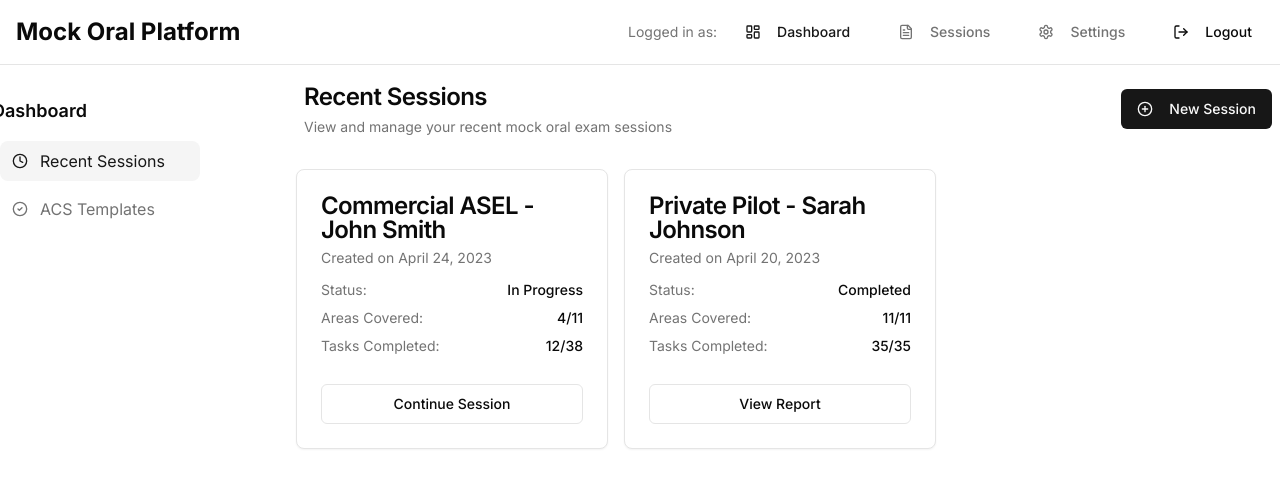
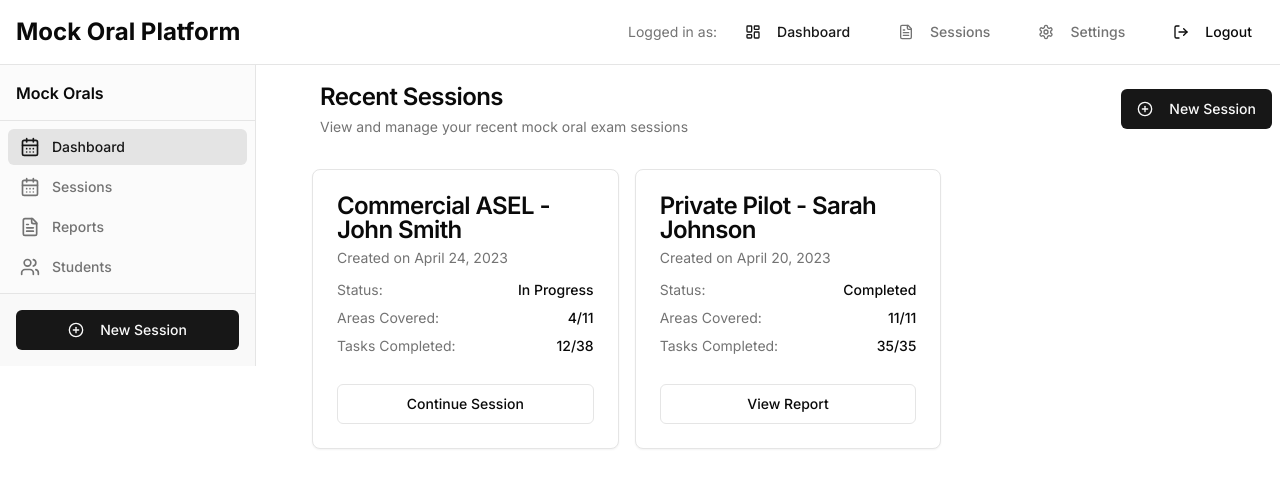
Before and after one commit to PlenipotentiaryFounder/Mock_Orals, a Next.js app: page /dashboard in a window 1280 px wide. Shown: the top 488 px of the page. Built offline with nearby package versions, Linux system fonts and the light colour scheme; sample sign-in values are in the browser's storage.

Commit message:
feat: Integrate AcsSidebar and add Students page

```diff
--- a/app/dashboard/layout.tsx
+++ b/app/dashboard/layout.tsx
@@ -4,6 +4,7 @@ import type React from "react"
 import { useEffect, useState } from "react"
 import { useRouter } from "next/navigation"
 import { DashboardNav } from "@/components/dashboard-nav"
+import { AcsSidebar } from "@/components/acs-sidebar"
 
 export default function DashboardLayout({
   children,
@@ -54,7 +55,8 @@ export default function DashboardLayout({
           </div>
         </div>
       </header>
-      <div className="container flex-1 items-start md:grid md:grid-cols-[220px_1fr] md:gap-6 lg:grid-cols-[240px_1fr] lg:gap-10">
+      <div className="container flex flex-1 items-start md:grid md:grid-cols-[256px_1fr] md:gap-6 lg:gap-10">
+        <AcsSidebar />
         {children}
       </div>
     </div>
--- a/app/dashboard/page.tsx
+++ b/app/dashboard/page.tsx
@@ -6,31 +6,6 @@ import { PlusCircle, Clock, CheckCircle2 } from "lucide-react"
 export default function DashboardPage() {
   return (
     <>
-      <aside className="fixed top-16 z-30 -ml-2 hidden h-[calc(100vh-4rem)] w-full shrink-0 md:sticky md:block">
-        <div className="h-full py-6 pr-6 lg:py-8">
-          <div className="flex h-full flex-col gap-4">
-            <div className="flex items-center gap-2">
-              <h2 className="text-lg font-semibold">Dashboard</h2>
-            </div>
-            <nav className="grid gap-2 px-2">
-              <Link
-                href="/dashboard"
-                className="flex items-center gap-3 rounded-lg bg-accent px-3 py-2 text-accent-foreground"
-              >
-                <Clock className="h-4 w-4" />
-                <span>Recent Sessions</span>
-              </Link>
-              <Link
-                href="/templates"
-                className="flex items-center gap-3 rounded-lg px-3 py-2 text-muted-foreground hover:text-foreground"
-              >
-                <CheckCircle2 className="h-4 w-4" />
-                <span>ACS Templates</span>
-              </Link>
-            </nav>
-          </div>
-        </div>
-      </aside>
       <main className="flex w-full flex-col overflow-hidden">
         <div className="flex items-center justify-between px-2">
           <div className="space-y-1 p-4">
--- /dev/null
+++ b/app/students/page.tsx
@@ -0,0 +1,96 @@
+"use client"
+
+import { useEffect, useState } from "react"
+import { useRouter } from "next/navigation"
+import { getStudentsByUserId, type StudentData } from "@/lib/supabase/data-fetchers"
+import { Card, CardHeader, CardTitle, CardDescription, CardContent } from "@/components/ui/card"
+import { Button } from "@/components/ui/button"
+import Link from "next/link"
+import { PlusCircle } from "lucide-react"
+
+export default function StudentsPage() {
+  const router = useRouter()
+  const [students, setStudents] = useState<StudentData[]>([])
+  const [loading, setLoading] = useState(true)
+  const [error, setError] = useState<string | null>(null)
+
+  useEffect(() => {
+    const fetchStudents = async () => {
+      setLoading(true)
+      setError(null)
+
+      // Get user ID from localStorage
+      const storedUser = localStorage.getItem("mockOralUser")
+      if (!storedUser) {
+        router.push("/") // Redirect to login if not logged in
+        return
+      }
+
+      try {
+        const user = JSON.parse(storedUser)
+        if (!user || !user.id) {
+          throw new Error("User ID not found in local storage.")
+        }
+
+        const fetchedStudents = await getStudentsByUserId(user.id)
+        setStudents(fetchedStudents)
+      } catch (err: any) {
+        console.error("Error fetching students or parsing user data:", err)
+        setError(err.message || "Failed to load students.")
+        // Optionally redirect on error or show message
+        // router.push('/');
+      } finally {
+        setLoading(false)
+      }
+    }
+
+    fetchStudents()
+  }, [router])
+
+  return (
+    <main className="flex w-full flex-col overflow-hidden">
+      <div className="flex items-center justify-between px-2">
+        <div className="space-y-1 p-4">
+          <h2 className="text-2xl font-semibold tracking-tight">Manage Students</h2>
+          <p className="text-sm text-muted-foreground">View and manage your student records.</p>
+        </div>
+        <div className="ml-auto flex items-center gap-2">
+          {/* Link to a future 'add student' page/modal */}
+          <Button disabled> {/* Disabled for now */}
+            <PlusCircle className="mr-2 h-4 w-4" />
+            Add Student
+          </Button>
+        </div>
+      </div>
+
+      {loading && <div className="p-4 text-center">Loading students...</div>}
+      {error && <div className="p-4 text-center text-red-600">Error: {error}</div>}
+
+      {!loading && !error && (
+        <div className="grid gap-4 p-4 md:grid-cols-2 lg:grid-cols-3">
+          {students.length > 0 ? (
+            students.map((student) => (
+              <Card key={student.id}>
+                <CardHeader>
+                  <CardTitle>{student.full_name}</CardTitle>
+                  {student.email && <CardDescription>{student.email}</CardDescription>}
+                </CardHeader>
+                <CardContent>
+                  <p className="text-sm text-muted-foreground">
+                    Added on: {new Date(student.created_at).toLocaleDateString()}
+                  </p>
+                  {/* Add more student details or actions here */}
+                </CardContent>
+                {/* Optional CardFooter for actions like 'View Sessions' or 'Edit' */}
+              </Card>
+            ))
+          ) : (
+            <div className="col-span-full p-4 text-center text-muted-foreground">
+              No students found. Add your first student to get started.
+            </div>
+          )}
+        </div>
+      )}
+    </main>
+  )
+}
--- a/components/acs-sidebar.tsx
+++ b/components/acs-sidebar.tsx
@@ -1,100 +1,72 @@
 "use client"
 
-import { useEffect, useState } from "react"
-import { ChevronDown, ChevronRight, CheckCircle2 } from "lucide-react"
+import Link from "next/link"
+import { usePathname } from "next/navigation"
 import { cn } from "@/lib/utils"
-import { getAcsSidebarData } from "@/lib/supabase/data-fetchers"
+import { Button } from "@/components/ui/button"
+import { CalendarDays, FileText, PlusCircle, Users } from "lucide-react"
 
-interface AcsSidebarProps {
-  onTaskSelect: (task: any, area: any) => void
-  sessionId: string
-}
+export function AcsSidebar() {
+  const pathname = usePathname()
 
-export function AcsSidebar({ onTaskSelect, sessionId }: AcsSidebarProps) {
-  const [areas, setAreas] = useState<any[]>([])
-  const [tasksByArea, setTasksByArea] = useState<Record<string, any[]>>({})
-  const [expandedAreas, setExpandedAreas] = useState<Record<string, boolean>>({})
-  const [loading, setLoading] = useState(true)
-  const [completedTasks, setCompletedTasks] = useState<string[]>([])
-
-  useEffect(() => {
-    const fetchAcsData = async () => {
-      try {
-        const data = await getAcsSidebarData(sessionId)
-
-        if (data) {
-          setAreas(data.areas)
-          setTasksByArea(data.tasksByArea)
-          setCompletedTasks(data.completedTasks)
-
-          // Auto-expand the first area
-          if (data.areas.length > 0) {
-            setExpandedAreas({ [data.areas[0].id]: true })
-          }
-        }
-      } catch (error) {
-        console.error("Error fetching ACS data:", error)
-      } finally {
-        setLoading(false)
-      }
-    }
-
-    fetchAcsData()
-  }, [sessionId])
-
-  const toggleArea = (areaId: string) => {
-    setExpandedAreas((prev) => ({
-      ...prev,
-      [areaId]: !prev[areaId],
-    }))
-  }
-
-  const handleTaskClick = (task: any, area: any) => {
-    onTaskSelect(task, area)
-  }
-
-  if (loading) {
-    return <div className="w-64 border-r p-4">Loading ACS structure...</div>
-  }
+  const routes = [
+    {
+      href: "/dashboard",
+      icon: <CalendarDays className="h-5 w-5" />,
+      label: "Dashboard",
+      active: pathname === "/dashboard",
+    },
+    {
+      href: "/sessions",
+      icon: <CalendarDays className="h-5 w-5" />,
+      label: "Sessions",
+      active: pathname.startsWith("/sessions"),
+    },
+    {
+      href: "/reports",
+      icon: <FileText className="h-5 w-5" />,
+      label: "Reports",
+      active: pathname.startsWith("/reports"),
+    },
+    {
+      href: "/students",
+      icon: <Users className="h-5 w-5" />,
+      label: "Students",
+      active: pathname.startsWith("/students"),
+    },
+  ]
 
   return (
-    <div className="w-64 border-r overflow-auto">
-      <div className="p-4">
-        <h2 className="font-semibold mb-4">ACS Areas of Operation</h2>
-        <div className="space-y-2">
-          {areas.map((area) => (
-            <div key={area.id} className="border rounded-md">
-              <button
-                className="flex items-center justify-between w-full p-2 text-left font-medium"
-                onClick={() => toggleArea(area.id)}
-              >
-                <span>{area.title}</span>
-                {expandedAreas[area.id] ? <ChevronDown className="h-4 w-4" /> : <ChevronRight className="h-4 w-4" />}
-              </button>
-
-              {expandedAreas[area.id] && tasksByArea[area.id] && (
-                <div className="pl-4 pr-2 pb-2 space-y-1">
-                  {tasksByArea[area.id].map((task: any) => (
-                    <button
-                      key={task.id}
-                      className={cn(
-                        "flex items-center justify-between w-full p-2 text-sm rounded-md",
-                        "hover:bg-accent hover:text-accent-foreground",
-                      )}
-                      onClick={() => handleTaskClick(task, area)}
-                    >
-                      <span className="flex items-center">
-                        {task.order_letter}. {task.title}
-                        {task.is_required && <span className="ml-1 text-xs text-red-500">*</span>}
-                      </span>
-                      {completedTasks.includes(task.id) && <CheckCircle2 className="h-4 w-4 text-green-500" />}
-                    </button>
-                  ))}
-                </div>
+    <div className="hidden w-64 flex-col border-r bg-muted/40 md:flex">
+      <div className="flex h-14 items-center border-b px-4">
+        <Link href="/dashboard" className="flex items-center gap-2 font-semibold">
+          Mock Orals
+        </Link>
+      </div>
+      <div className="flex-1 overflow-auto py-2">
+        <nav className="grid gap-1 px-2">
+          {routes.map((route) => (
+            <Link
+              key={route.href}
+              href={route.href}
+              className={cn(
+                "flex items-center gap-3 rounded-md px-3 py-2 text-sm font-medium hover:bg-muted",
+                route.active ? "bg-primary/10 text-primary" : "text-muted-foreground",
               )}
-            </div>
+            >
+              {route.icon}
+              {route.label}
+            </Link>
           ))}
-        </div>
+        </nav>
+      </div>
+      <div className="sticky bottom-0 border-t bg-muted/40 p-4">
+        <Button asChild className="w-full">
+          <Link href="/sessions/new">
+            <PlusCircle className="mr-2 h-4 w-4" />
+            New Session
+          </Link>
+        </Button>
       </div>
     </div>
   )
```
Also changed, not shown: lib/supabase/data-fetchers.ts (+26 -0 lines).
